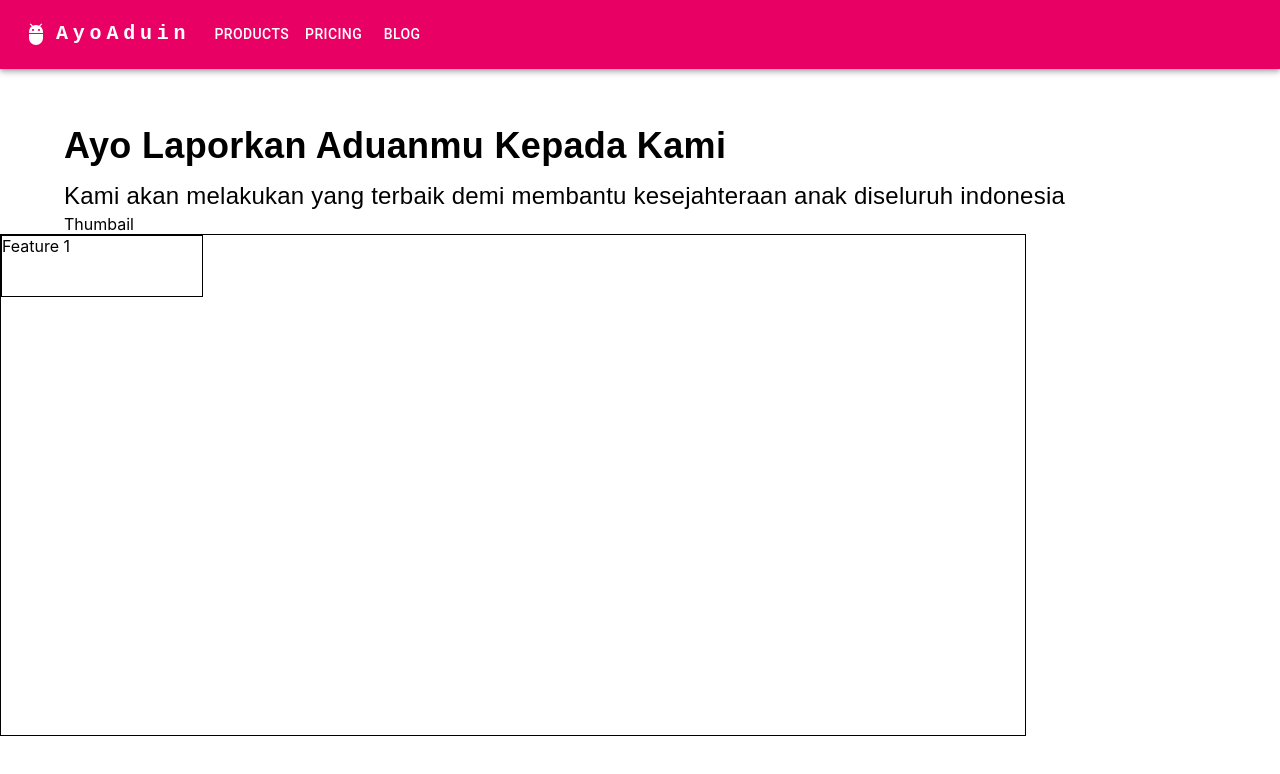
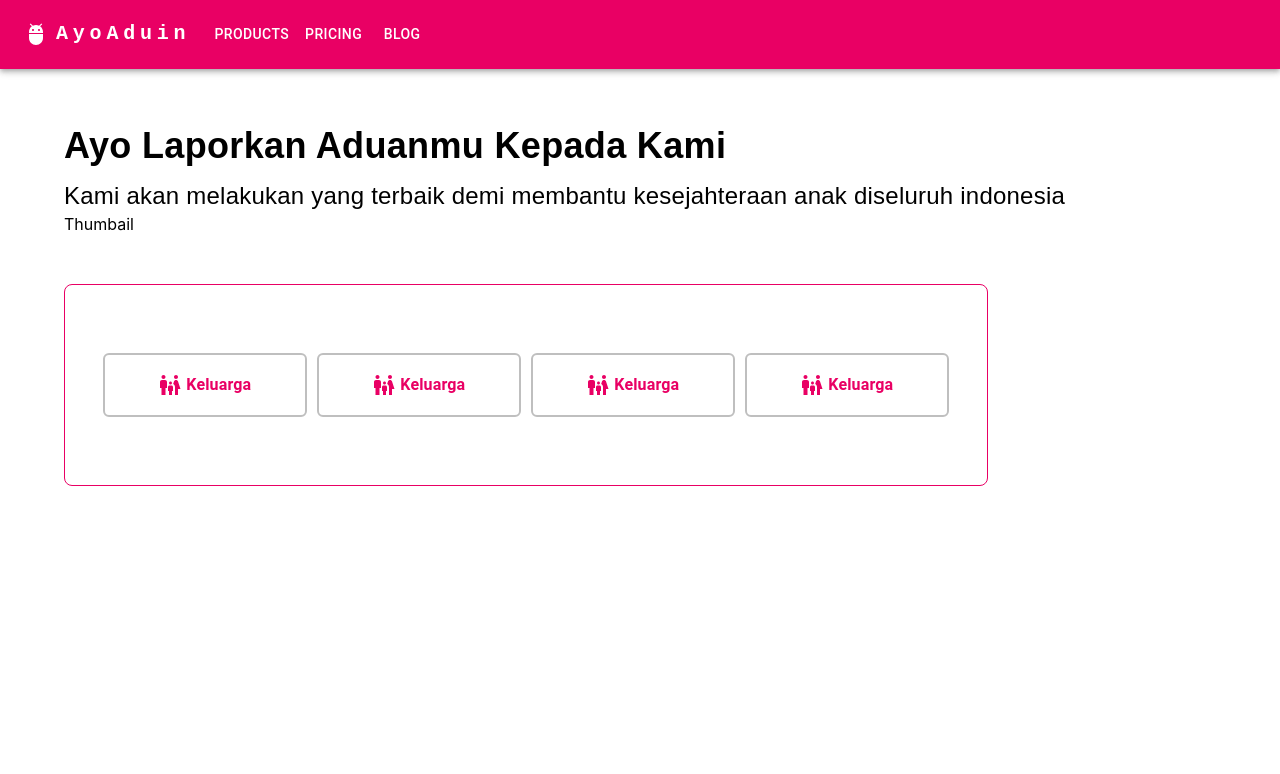
Before and after one commit to RioAldie/Kid-Forum, a React (Create React App) app: page / in a window 1280 px wide. Shown: the top 774 px of the page. Built offline with nearby package versions, Linux system fonts and the light colour scheme.

Commit message:
add basic feature

```diff
--- /dev/null
+++ b/src/components/CardFeature.jsx
@@ -0,0 +1,31 @@
+import { Box, Typography } from '@mui/material';
+import React from 'react';
+import FamilyRestroomIcon from '@mui/icons-material/FamilyRestroom';
+
+const CardFeature = () => {
+  return (
+    <Box
+      sx={{
+        width: '200px',
+        height: '60px',
+        border: 'solid 2px #bfbfbf',
+        justifyContent: 'center',
+        display: 'flex',
+        alignItems: 'center',
+        gap: '4px',
+        borderRadius: '6px',
+      }}>
+      <FamilyRestroomIcon sx={{ color: '#E90064' }} />
+      <Typography
+        sx={{
+          fontSize: '16px',
+          fontWeight: '600',
+          color: '#E90064',
+        }}>
+        Keluarga
+      </Typography>
+    </Box>
+  );
+};
+
+export default CardFeature;
--- a/src/components/Feature.jsx
+++ b/src/components/Feature.jsx
@@ -1,21 +1,27 @@
-import { Box } from '@mui/material';
+import { Box, Typography } from '@mui/material';
+import FamilyRestroomIcon from '@mui/icons-material/FamilyRestroom';
+import CardFeature from './CardFeature';
 
 const Feature = () => {
   return (
     <Box
       sx={{
         width: '80%',
-        height: '500px',
-        border: 'solid 1px #000',
+        height: '200px',
+        border: 'solid 1px #E90064',
+        display: 'flex',
+        flexDirection: 'row',
+        gap: '10px',
+        flexFlow: 'wrap',
+        alignItems: 'center',
+        justifyContent: 'center',
+        mt: '50px',
+        borderRadius: '8px',
       }}>
-      <Box
-        sx={{
-          width: '200px',
-          height: '60px',
-          border: 'solid 1px #000',
-        }}>
-        Feature 1
-      </Box>
+      <CardFeature />
+      <CardFeature />
+      <CardFeature />
+      <CardFeature />
     </Box>
   );
 };
--- /dev/null
+++ b/src/components/Footer.jsx
@@ -0,0 +1,12 @@
+import { Box } from '@mui/material';
+import React from 'react';
+
+const Footer = () => {
+  return (
+    <Box sx={{ bgcolor: '#000' }}>
+      © 2019 Copyright: Dinas Komunikasi Dan Informatika Kab. Nganjuk
+    </Box>
+  );
+};
+
+export default Footer;
--- a/src/components/Hero.jsx
+++ b/src/components/Hero.jsx
@@ -4,7 +4,7 @@ import Feature from './Feature';
 
 const Hero = () => {
   return (
-    <Container>
+    <>
       <Box sx={{ marginTop: '50px' }}>
         <Typography
           sx={{
@@ -26,7 +26,7 @@ const Hero = () => {
         </Typography>
       </Box>
       <div>Thumbail</div>
-    </Container>
+    </>
   );
 };
 
--- a/src/pages/home.js
+++ b/src/pages/home.js
@@ -1,5 +1,7 @@
+import { Container } from '@mui/material';
 import React from 'react';
 import Feature from '../components/Feature';
+import Footer from '../components/Footer';
 import Hero from '../components/Hero';
 import ResponsiveAppBar from '../layout/Navbar';
 
@@ -7,8 +9,10 @@ const Home = () => {
   return (
     <>
       <ResponsiveAppBar />
-      <Hero />
-      <Feature />
+      <Container>
+        <Hero />
+        <Feature />
+      </Container>
     </>
   );
 };
```
